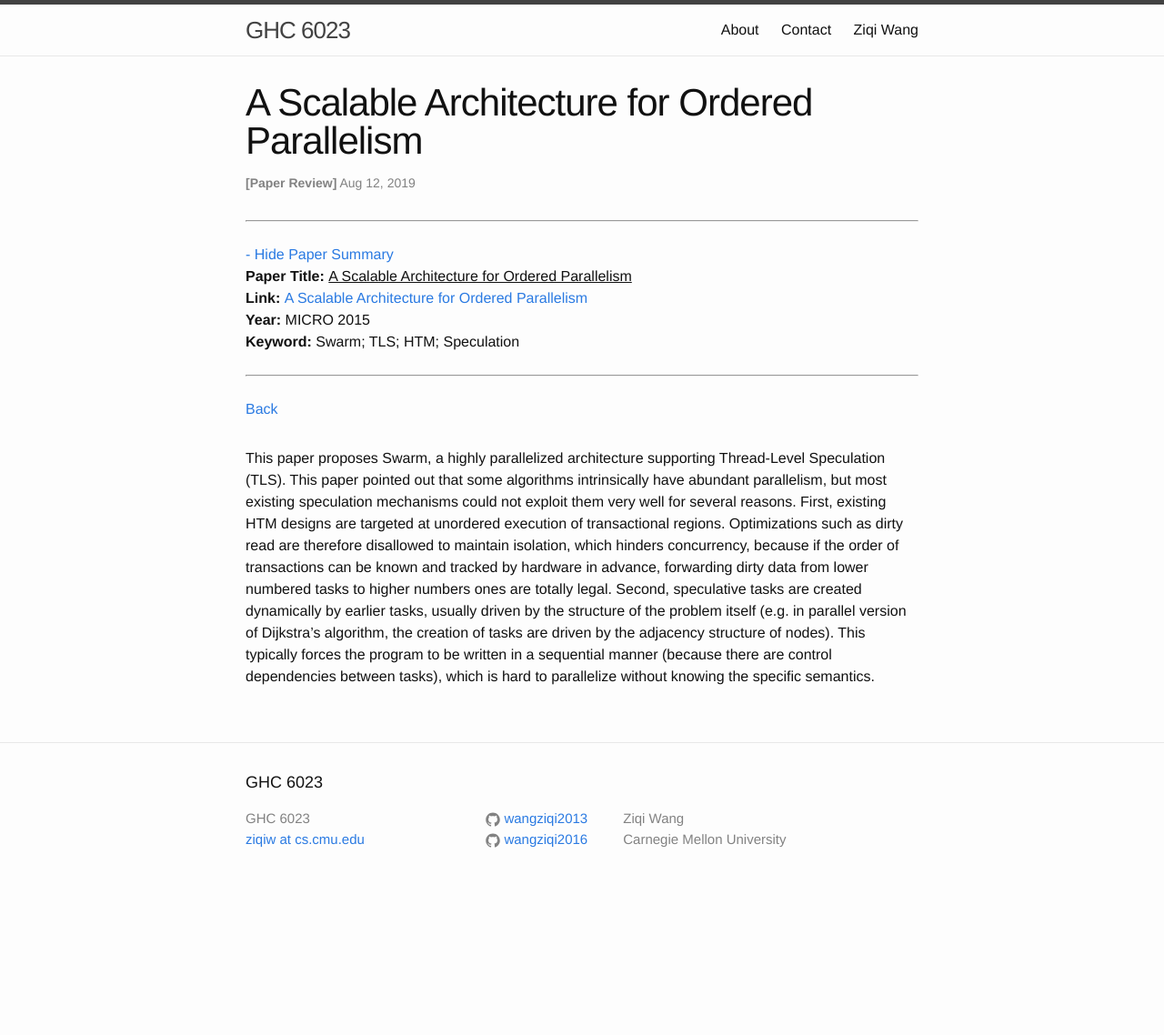
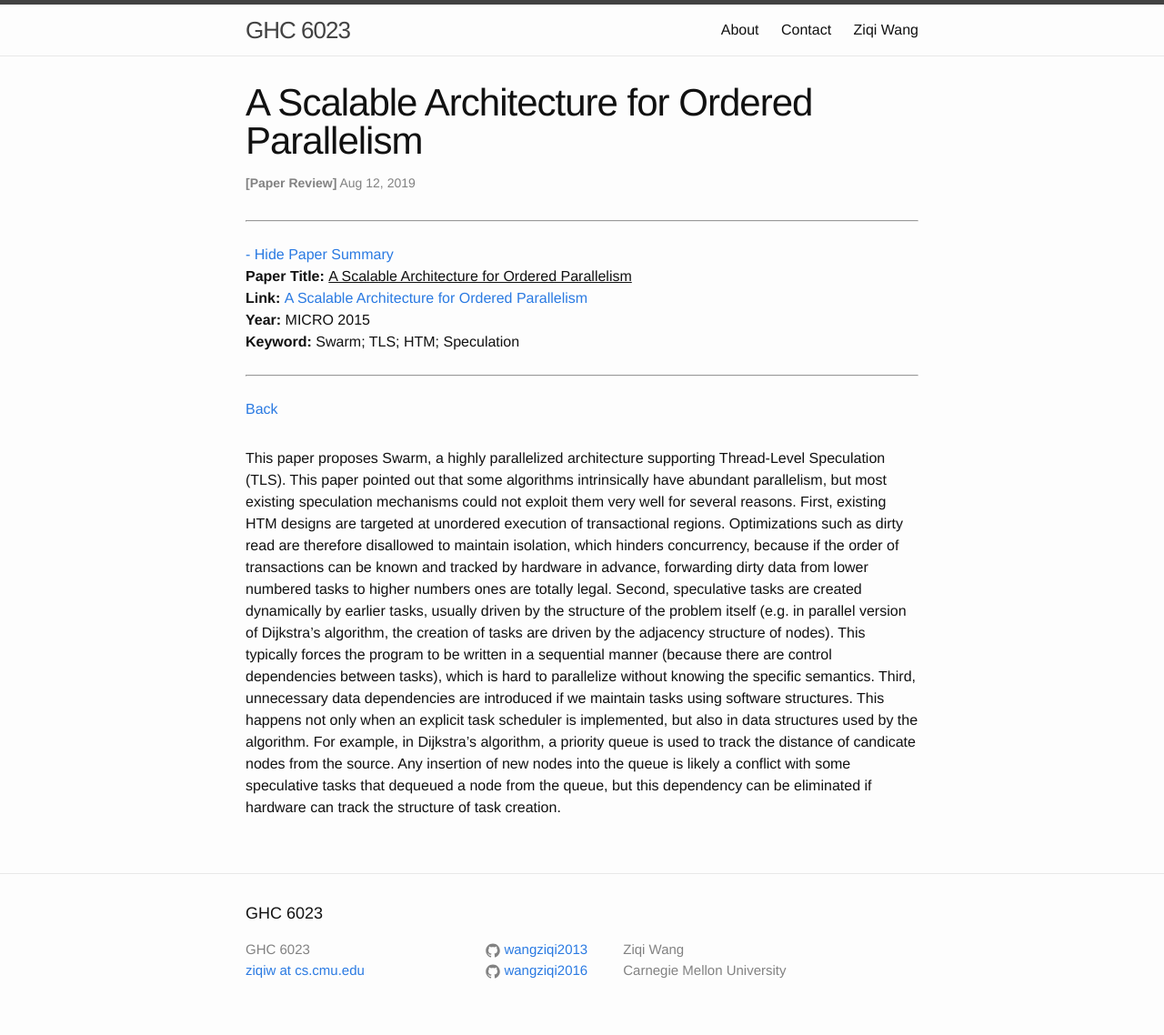
Before and after one commit to wangziqi2013/wangziqi2013.github.io, a Jekyll site: the page built from _posts/2019-08-12-swarm.markdown, in a window 1280 px wide. Shown: the whole page at 91% size. Built offline with Jekyll 4.4.1, drawn with Linux system fonts in a browser that asks for light colours; before the commit the page ends 994 px from its top, so only the background shows below that.

Commit message:
Adding third reason

```diff
--- a/_posts/2019-08-12-swarm.markdown
+++ b/_posts/2019-08-12-swarm.markdown
@@ -22,4 +22,8 @@ from lower numbered tasks to higher numbers ones are totally legal. Second, spec
 by earlier tasks, usually driven by the structure of the problem itself (e.g. in parallel version of Dijkstra's algorithm,
 the creation of tasks are driven by the adjacency structure of nodes). This typically forces the program to be written
 in a sequential manner (because there are control dependencies between tasks), which is hard to parallelize without knowing
-the specific semantics.
+the specific semantics. Third, unnecessary data dependencies are introduced if we maintain tasks using software structures.
+This happens not only when an explicit task scheduler is implemented, but also in data structures used by the algorithm.
+For example, in Dijkstra's algorithm, a priority queue is used to track the distance of candicate nodes from the source.
+Any insertion of new nodes into the queue is likely a conflict with some speculative tasks that dequeued a node from
+the queue, but this dependency can be eliminated if hardware can track the structure of task creation.
```
